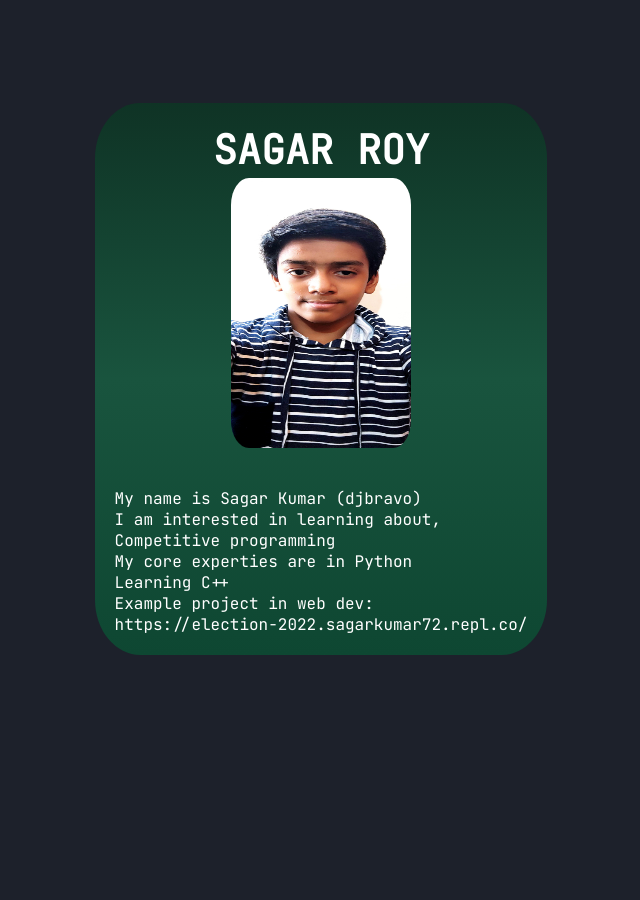
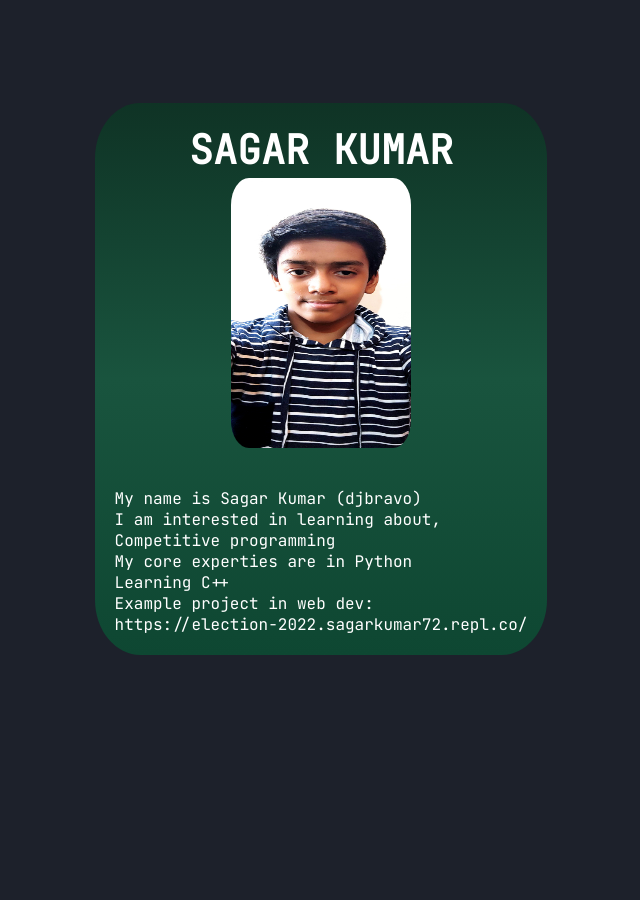
Before and after one commit to Coolstormaction/himu.github.io, a plain HTML site: page src/index.html in a window 1280 px wide. Shown: the part 4380-5280 px from the top of the page, without its empty margins (319-959 px from the left). Drawn offline with Linux system fonts and the light colour scheme; files whose address does not match are found by name.

Commit message:
added member to team

```diff
--- a/src/index.html
+++ b/src/index.html
@@ -147,7 +147,7 @@
     <section>
       <div class="cards">
         <div class="text-card" style="background-image: linear-gradient(#0F3325, #19543E, #0E4732); border-radius: 10%;">
-          <h2 style="color: white;">Sagar Roy</h2>
+          <h2 style="color: white;">Sagar Kumar</h2>
           <br><br>
           <div class="center-class-img">
             <img src="../images/sagar.jpg" alt="" style="width: 180px; height: 270px; position: relative; bottom: 40px; border-radius: 10%;">
```
